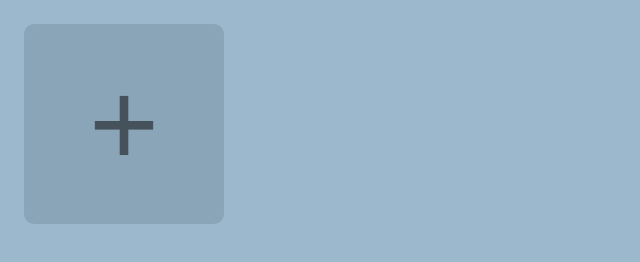
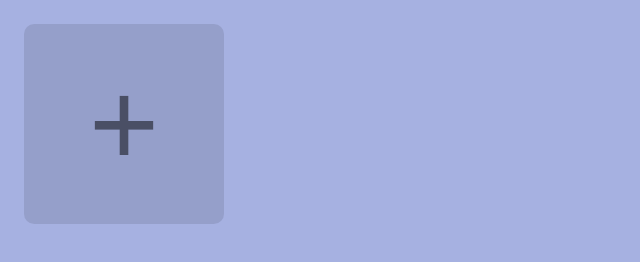
Before and after one commit to ClaudioIonck/my-sticky-notes, a plain HTML site: page index.html in a window 1280 px wide. Shown: the whole page, without its empty margins (0-640 px from the left). Drawn offline with nearby package versions, Linux system fonts and the light colour scheme.

Commit message:
Update background colors in style.css

```diff
--- a/style.css
+++ b/style.css
@@ -1,6 +1,6 @@
 body {
     margin: 0;
-    background: #9BB8CD;
+    background: #A6B1E1;
     /* background: #F9B572; */
 }
 
@@ -17,6 +17,7 @@ body {
     padding: 16px;
     border: none;
     border-radius: 10px;
+    background: #F9ED69;
     box-shadow: 0 0 7px rgba(0, 0, 0, 0.15);
     resize: none;
     font-family: sans-serif;
```
